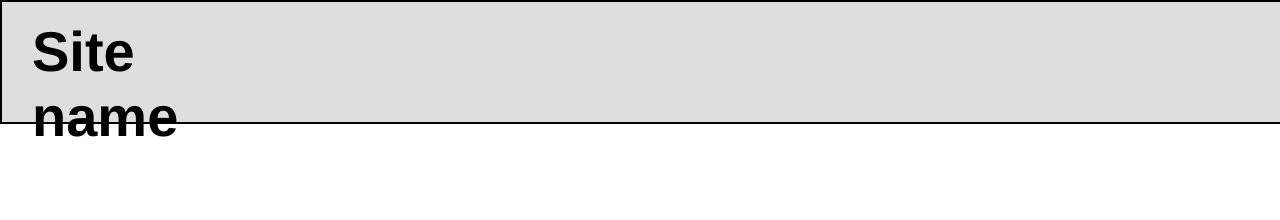
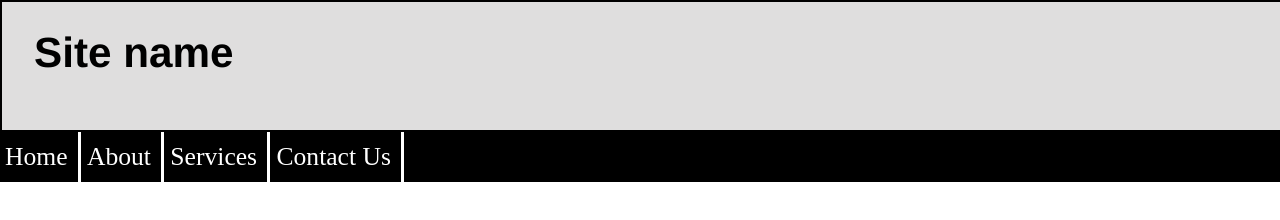
Before and after one commit to MansiKumari25/template2, a plain HTML site: page src/index.html in a window 1280 px wide. Drawn offline with Linux system fonts and the light colour scheme.

Commit message:
Navbar added

```diff
--- a/src/index.html
+++ b/src/index.html
@@ -16,9 +16,14 @@
             </div>
         </header>
 
-        <!-- nav -->
+        <!-- navbar -->
         <nav>
-
+            <ul>
+                <li><a>Home</a></li>
+                <li><a>About</a></li>
+                <li><a>Services</a></li>
+                <li><a>Contact Us</a></li>
+            </ul>
         </nav>
 
         <!-- main -->
@@ -34,4 +39,3 @@
 
     </div>
 </body>
-</html>
--- a/src/style.css
+++ b/src/style.css
@@ -3,22 +3,42 @@
     padding: 0;
 
 }
-wrapper{
-   width: 100%;
-}
+
+/*header*/
 
 header{
     width: 100%;
     border: 2px solid black;
-    height: 15vh;
+    height: 16vh;
     background-color: rgb(223, 222, 222);
     font-family: 'Franklin Gothic Medium', 'Arial Narrow', Arial, sans-serif;
 }
 #logo{
-    width: 20%;
-    /*border:2px solid black;*/
-    font-size: 7vh;
+    width: 30%;
+    /*border: 2px solid black;*/
+    font-size: 3.3vw;
     font-weight: bold;
-    margin-top: 17px;
-    margin-left: 30px;
+    margin-top: 3.4vh;
+    margin-left: 4vh;
 }
+
+
+/* navbar */
+nav{
+    /*height: 10vh;*/
+    background-color: black;
+    color: white;
+    font-size: 2vw;
+}
+
+nav ul li{
+    display: inline-block;
+    border-right: 3px solid white;
+    border-right: 3px solid white;
+    padding: 10px;
+    text-align: center;
+    margin:0 -5px;
+}
+nav ul li:hover{
+   background-color: green;
+}
```
